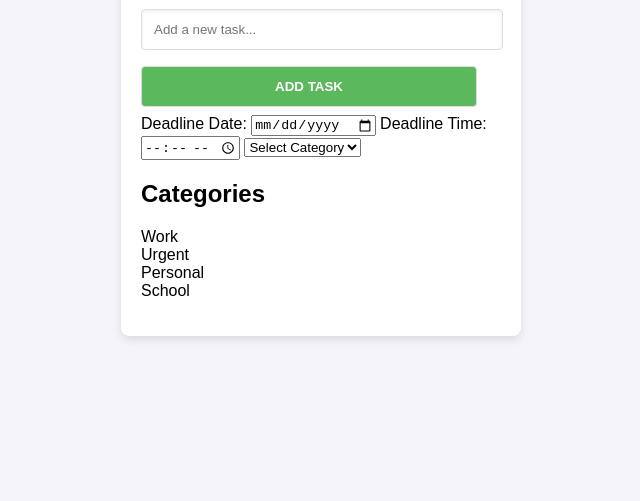
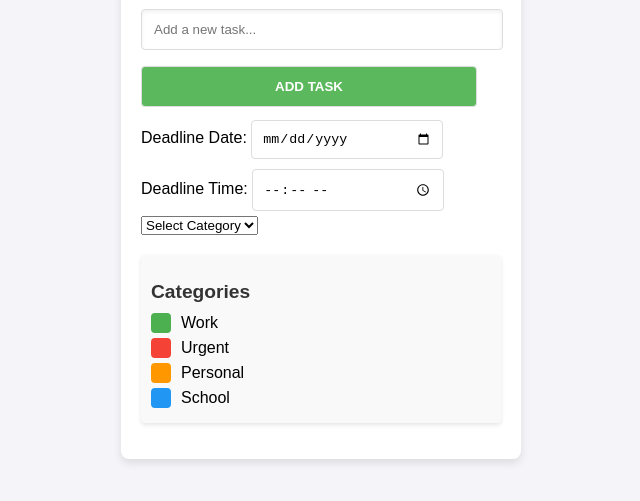
Before and after one commit to akumar2408/todolistproj, a plain HTML site: page index.html in a window 1280 px wide. Shown: the part 119-620 px from the top of the page, without its empty margins (319-959 px from the left). Drawn offline with Linux system fonts and the light colour scheme.

Commit message:
Update styles.css

```diff
--- a/styles.css
+++ b/styles.css
@@ -1,4 +1,3 @@
-/* styles.css */
 body {
     font-family: 'Arial', sans-serif;
     background-color: #f4f4f9;
@@ -21,7 +20,7 @@ input[type="text"], button {
     margin: 8px 0;
     border: 1px solid #ddd;
     border-radius: 4px;
-    width: calc(100% - 24px); /* Adjust for padding and border */
+    width: calc(100% - 24px);
 }
 
 input[type="text"] {
@@ -67,9 +66,9 @@ li:hover {
 
 button.delete-btn {
     padding: 6px 10px;
-    margin-left: 4px; /* Add margin if needed */
-    flex-shrink: 0; /* Prevent the button from shrinking */
-    width: 80px; /* Set a fixed width for consistency */
+    margin-left: 4px;
+    flex-shrink: 0;
+    width: 80px;
     height: 40px;
     background-color: #d9534f;
     color: white;
@@ -79,14 +78,14 @@ button.delete-btn {
 }
 
 .task-text {
-    flex-grow: 1; /* Ensure the text takes up the available space */
+    flex-grow: 1;
     margin-right: 10px;
 }
 
 .completed {
     text-decoration: line-through;
     color: #aaa;
-    opacity: 0.7; /* Make completed tasks less prominent */
+    opacity: 0.7;
 }
 
 button.delete-btn:hover {
@@ -98,3 +97,83 @@ h1 {
     text-align: center;
     color: #333;
 }
+
+
+.task.work {
+    border-left: 4px solid #4caf50;
+}
+
+.task.personal {
+    border-left: 4px solid #ff9800;
+}
+
+.task.urgent {
+    border-left: 4px solid #f44336;
+}
+
+.task.school {
+    border-left: 4px solid #2196f3;
+}
+
+
+.category-legend {
+    margin-top: 20px;
+    padding: 10px;
+    background: #f9f9f9;
+    border-radius: 4px;
+    box-shadow: 0 2px 4px rgba(0, 0, 0, 0.1);
+}
+
+.category-legend h2 {
+    font-size: 1.2em;
+    color: #333;
+    margin-bottom: 10px;
+}
+
+.legend-item {
+    display: flex;
+    align-items: center;
+    margin-bottom: 5px;
+}
+
+.legend-color {
+    display: inline-block;
+    width: 20px;
+    height: 20px;
+    border-radius: 4px;
+    margin-right: 10px;
+}
+
+.legend-color.work {
+    background-color: #4caf50;
+}
+
+.legend-color.urgent {
+    background-color: #f44336;
+}
+
+.legend-color.personal {
+    background-color: #ff9800;
+}
+
+.legend-color.school {
+    background-color: #2196f3;
+}
+
+.legend-label {
+    display: inline-block;
+}
+
+input[type="date"],
+input[type="time"] {
+    padding: 10px;
+    margin: 5px 0;
+    border: 1px solid #ddd;
+    border-radius: 4px;
+    width: calc(50% - 10px);
+}
+.task-deadline {
+    font-size: 0.9em;
+    color: #555;
+    margin-left: 10px;
+}
```
